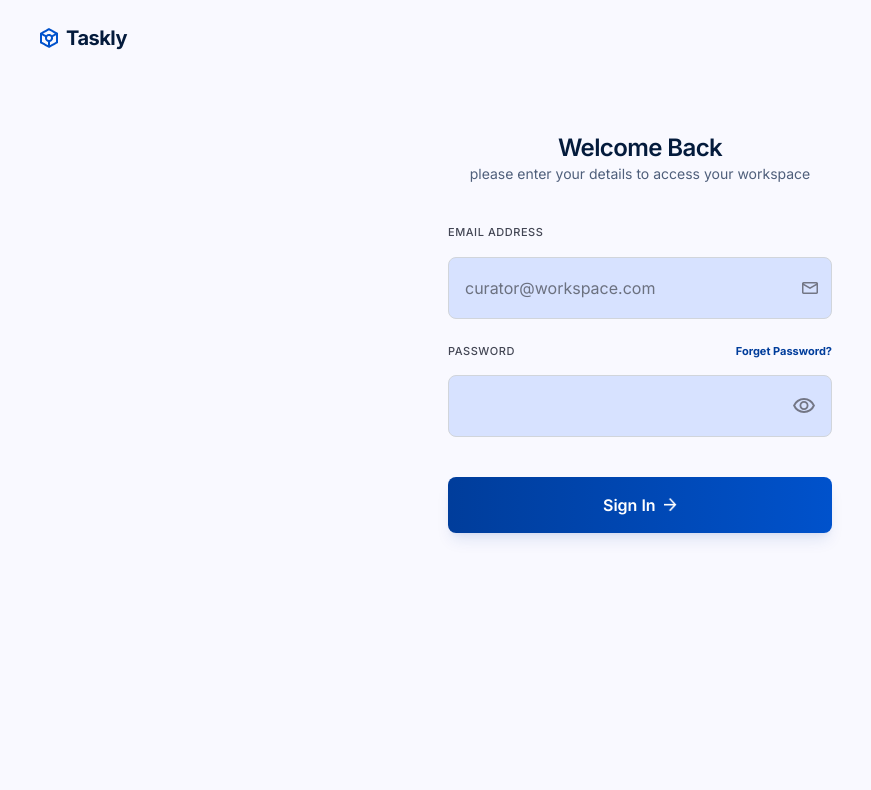
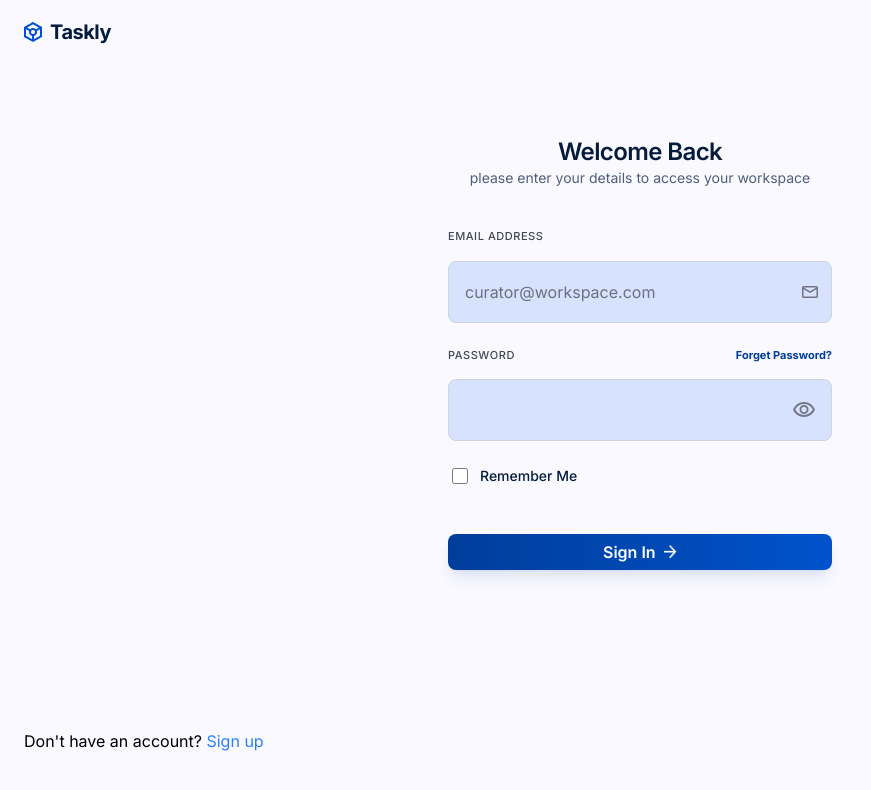
Before and after one commit to ShaymaaEssa/TaskStack, an Angular app: page /login in a window 1280 px wide. Shown: the top 790 px of the page, without its empty margins (0-871 px from the left). Built offline with nearby package versions, Linux system fonts and the light colour scheme.

Commit message:
login page/ remember me and footer

```diff
--- a/src/app/pages/login/login.component.html
+++ b/src/app/pages/login/login.component.html
@@ -1,5 +1,7 @@
-<header>
-  <div class="container px-10 py-6">
+<div class="pt-20 px-6 pb-12">
+
+<header class="fixed top-0 left-0 right-0 flex justify-between items-center h-16 bg-[#F9F9FFCC] backdrop-blur-md">
+  <div class="container px-6 ">
     <div class="logo-item flex items-center gap-2">
       <div class="logo-img">
         <img src="../../../assets/signup/logo.png" alt="Logo" />
@@ -110,9 +112,23 @@
         </div>
       </div>
 
+      <div class="rememberme-container px-1 pb-2 flex flex-row justify-start items-center gap-3">
+          <input
+            type="checkbox"
+            id="rememberMe"
+            class="w-4 h-4 text-blue-600 bg-gray-100 border-gray-300 rounded focus:ring-blue-500 focus:ring-2"
+          />
+          <label
+            for="rememberMe"
+            class="text-[14px] text-[#041B3C] font-medium"
+            >Remember Me</label
+          >
+
+      </div>
+
       <button
         type="submit"
-        class="bg-linear-to-r from-[#003D9B] to-[#0052CC] shadow-[0_4px_6px_-4px_#003D9B1A,0_10px_15px_-3px_#003D9B1A] text-white py-2 px-4 rounded-lg font-semibold text-[16px] leading-5 text-center w-full h-14 flex flex-row gap-2 justify-center items-center mt-4 cursor-pointer"
+        class="bg-linear-to-r from-[#003D9B] to-[#0052CC] shadow-[0_4px_6px_-4px_#003D9B1A,0_10px_15px_-3px_#003D9B1A] text-white h-14 rounded-lg font-semibold text-[16px] leading-5 text-center w-full flex flex-row gap-2 justify-center items-center mt-4 cursor-pointer"
       >
         <span class="font-semibold text-[16px] leading-6 text-center text-white"
           >Sign In
@@ -130,3 +146,13 @@
     </form>
   </div>
 </section>
+
+
+    <footer class="placeholder-mist-800 pt-41.75">
+      <p>
+        Don't have an account?
+        <a href="/signin" class="text-blue-500 hover:underline">Sign up</a>
+      </p>
+    </footer>
+
+</div>
```
